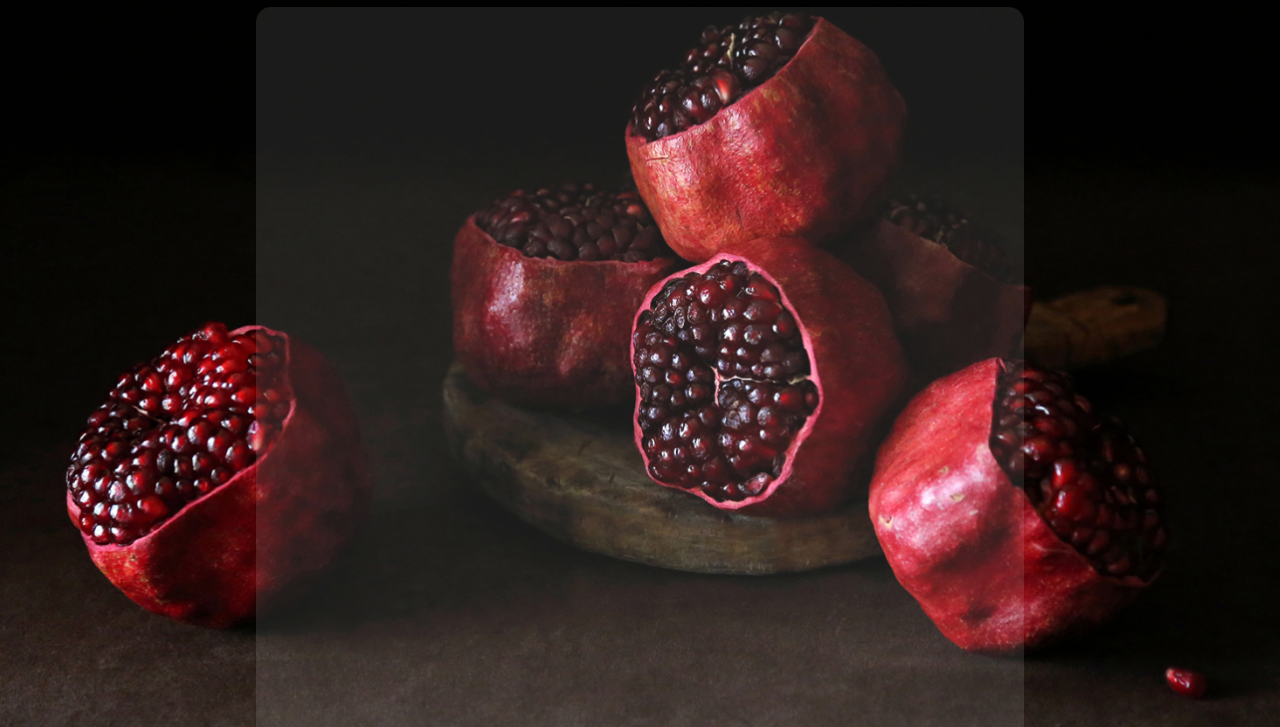
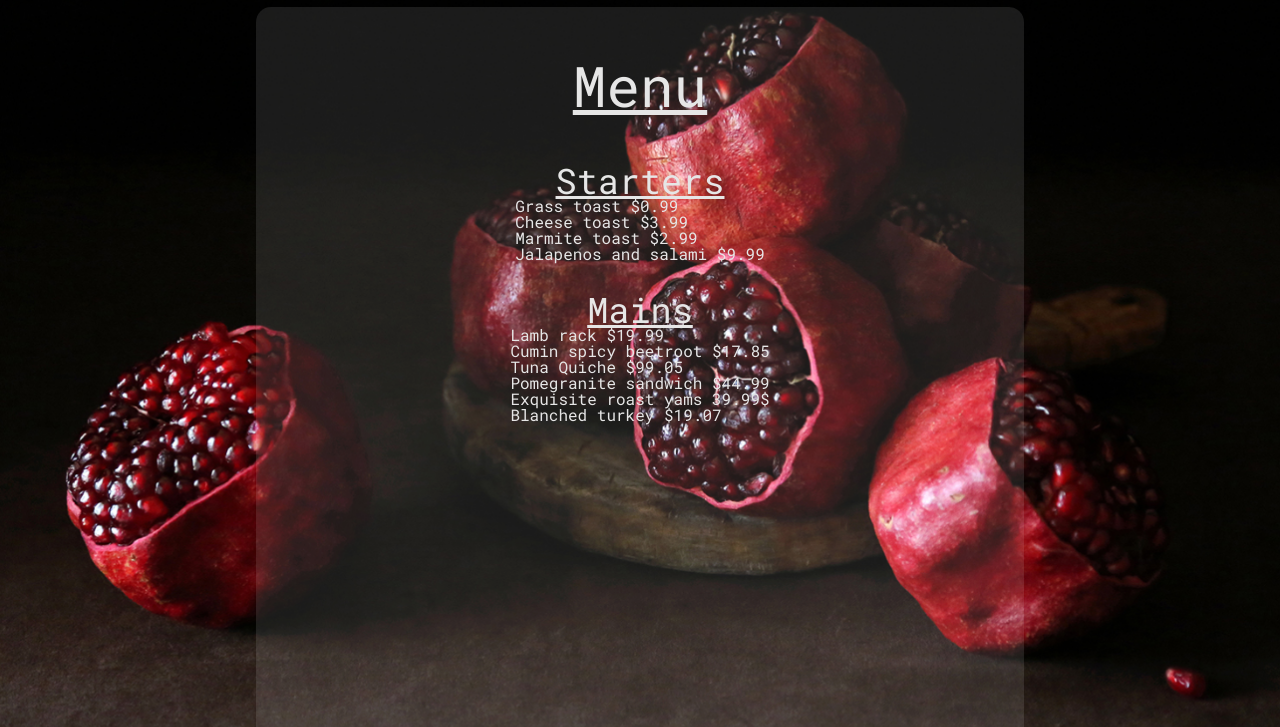
Before and after one commit to mattyjrae123/restaurant-page, a website built with webpack: page src/index.html in a window 1280 px wide. Shown: the part 73-800 px from the top of the page. Built offline with nearby package versions, Linux system fonts and the light colour scheme.

Commit message:
Add all html content for menu page

```diff
--- a/src/index.html
+++ b/src/index.html
@@ -44,6 +44,55 @@
           </div>
         </div>
       </div> -->
+      <div id="menu">
+        <h1>Menu</h1>
+        <h2>Starters</h2>
+        <div id="menu-list">
+          <div>
+            <span>Grass toast</span>
+            <span>$0.99</span>
+          </div>
+          <div>
+            <span>Cheese toast</span>
+            <span>$3.99</span>
+          </div>
+          <div>
+            <span>Marmite toast</span>
+            <span>$2.99</span>
+          </div>
+          <div>
+            <span>Jalapenos and salami</span>
+            <span>$9.99</span>
+          </div>
+        </div>
+        <h2>Mains</h2>
+        <div>
+          <div>
+            <span>Lamb rack</span>
+            <span>$19.99</span>
+          </div>
+          <div>
+            <span>Cumin spicy beetroot</span>
+            <span>$17.85</span>
+          </div>
+          <div>
+            <span>Tuna Quiche</span>
+            <span>$99.05</span>
+          </div>
+          <div>
+            <span>Pomegranite sandwich</span>
+            <span>$44.99</span>
+          </div>
+          <div>
+            <span>Exquisite roast yams</span>
+            <span>39.99$</span>
+          </div>
+          <div>
+            <span>Blanched turkey</span>
+            <span>$19.07</span>
+          </div>
+        </div>
+      </div>
     </main>
   </div>
 
```
